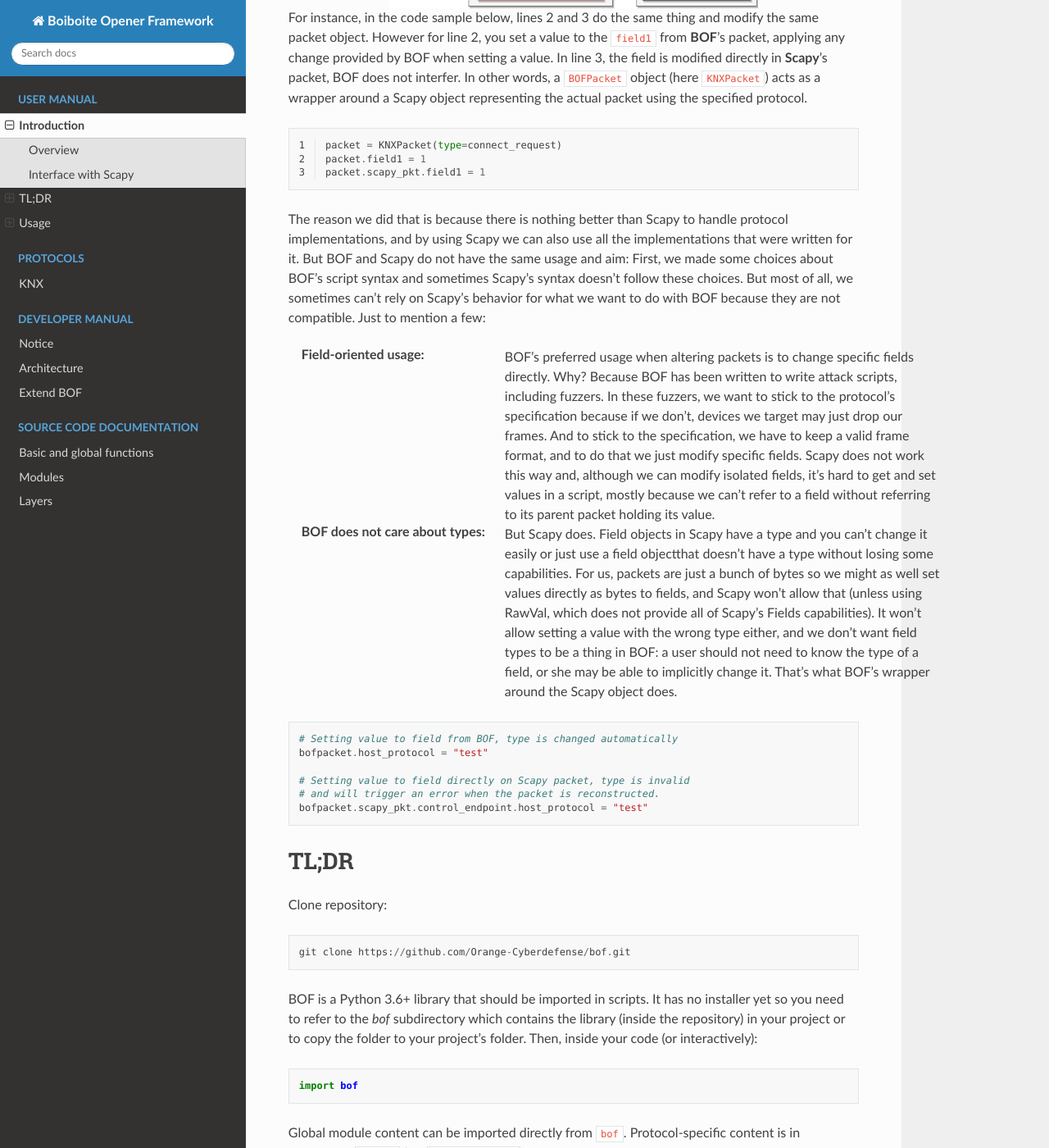
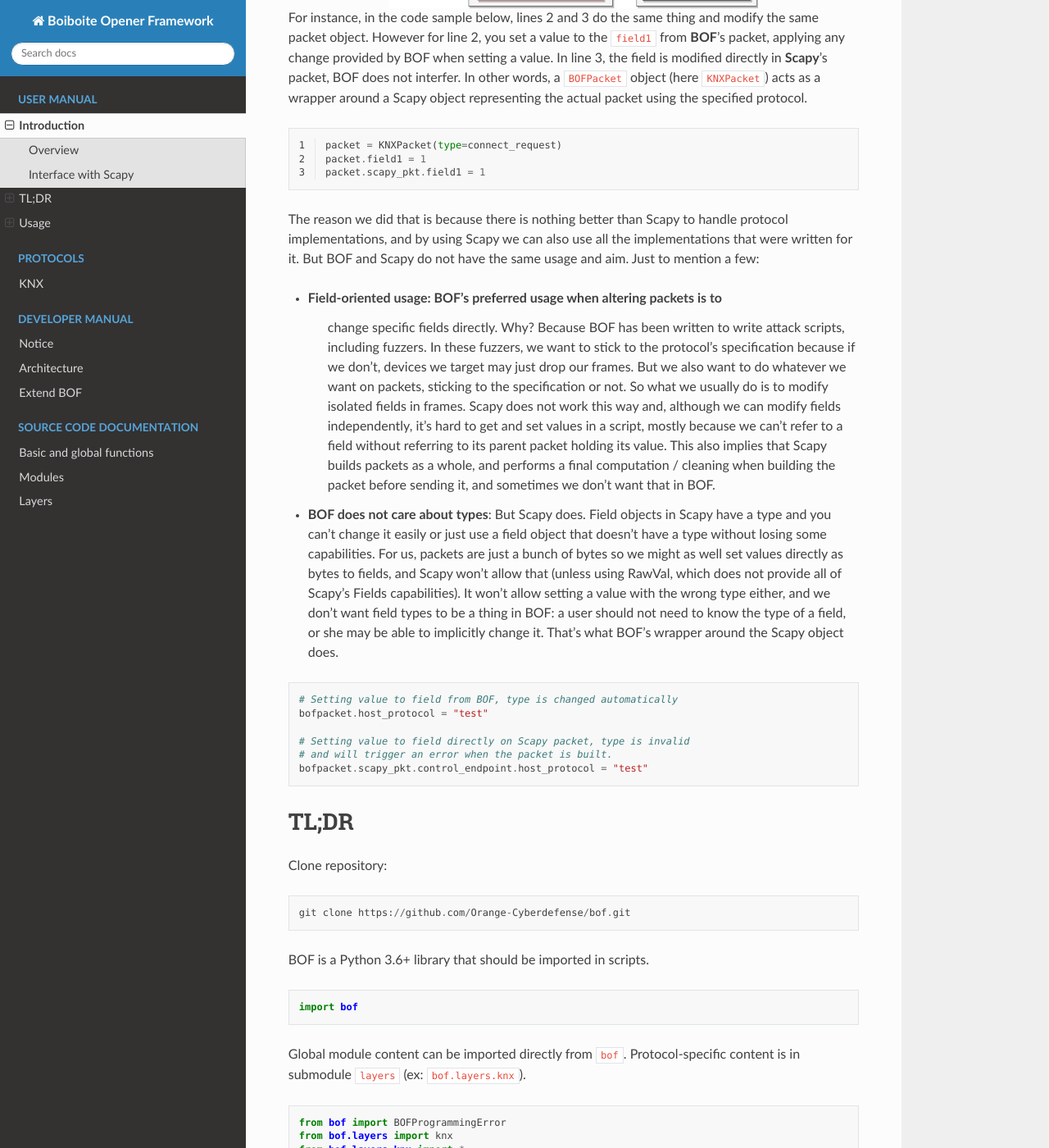
Before and after one commit to Orange-Cyberdefense/bof, a Sphinx documentation site: the page built from docs/man/user.rst, in a window 1280 px wide and 1400 px high, scrolled down 1723 px. Shown: the whole window at 82% size. Built offline with Sphinx 7.4.7 and the Read the Docs theme 2.0.0, drawn with Linux system fonts in a browser that asks for light colours; some of the changed text lies outside the part shown.

Commit message:
Update to user manual

```diff
--- a/docs/man/user.rst
+++ b/docs/man/user.rst
@@ -64,31 +65,30 @@
 The reason we did that is because there is nothing better than Scapy to handle
 protocol implementations, and by using Scapy we can also use all the
 implementations that were written for it. But BOF and Scapy do not have the same
-usage and aim: First, we made some choices about BOF's script syntax and
-sometimes Scapy's syntax doesn't follow these choices. But most of all, we
-sometimes can't rely on Scapy's behavior for what we want to do with BOF because
-they are not compatible. Just to mention a few:
+usage and aim. Just to mention a few:
 
-:Field-oriented usage:
-   BOF's preferred usage when altering packets is to change specific fields
-   directly. Why? Because BOF has been written to write attack scripts,
-   including fuzzers. In these fuzzers, we want to stick to the protocol's
-   specification because if we don't, devices we target may just drop our
-   frames. And to stick to the specification, we have to keep a valid frame
-   format, and to do that we just modify specific fields. Scapy does not work
-   this way and, although we can modify isolated fields, it's hard to get and
-   set values in a script, mostly because we can't refer to a field without
-   referring to its parent packet holding its value.
-:BOF does not care about types:
-  But Scapy does. Field objects in Scapy have a type and you can't change it
-  easily or just use a field objectthat doesn't have a type without losing some
-  capabilities. For us, packets are just a bunch of bytes so we might as well
-  set values directly as bytes to fields, and Scapy won't allow that (unless
-  using RawVal, which does not provide all of Scapy's Fields capabilities). It
-  won't allow setting a value with the wrong type either, and we don't want
-  field types to be a thing in BOF: a user should not need to know the type of a
-  field, or she may be able to implicitly change it. That's what BOF's wrapper
-  around the Scapy object does.
+* **Field-oriented usage**: BOF's preferred usage when altering packets is to
+   change specific fields directly. Why? Because BOF has been written to write
+   attack scripts, including fuzzers. In these fuzzers, we want to stick to the
+   protocol's specification because if we don't, devices we target may just drop
+   our frames. But we also want to do whatever we want on packets, sticking to
+   the specification or not. So what we usually do is to modify isolated fields
+   in frames. Scapy does not work this way and, although we can modify fields
+   independently, it's hard to get and set values in a script, mostly because we
+   can't refer to a field without referring to its parent packet holding its
+   value. This also implies that Scapy builds packets as a whole, and performs a
+   final computation / cleaning when building the packet before sending it, and
+   sometimes we don't want that in BOF.
+
+* **BOF does not care about types**: But Scapy does. Field objects in Scapy have
+  a type and you can't change it easily or just use a field object that doesn't
+  have a type without losing some capabilities. For us, packets are just a bunch
+  of bytes so we might as well set values directly as bytes to fields, and Scapy
+  won't allow that (unless using RawVal, which does not provide all of Scapy's
+  Fields capabilities). It won't allow setting a value with the wrong type
+  either, and we don't want field types to be a thing in BOF: a user should not
+  need to know the type of a field, or she may be able to implicitly change
+  it. That's what BOF's wrapper around the Scapy object does.
 
 .. code-block:: python
 
@@ -96,7 +96,7 @@
    bofpacket.host_protocol = "test"
 
    # Setting value to field directly on Scapy packet, type is invalid
-   # and will trigger an error when the packet is reconstructed.
+   # and will trigger an error when the packet is built.
    bofpacket.scapy_pkt.control_endpoint.host_protocol = "test"
 
 TL;DR
@@ -106,10 +106,7 @@
 
     git clone https://github.com/Orange-Cyberdefense/bof.git
 
-BOF is a Python 3.6+ library that should be imported in scripts.  It has no
-installer yet so you need to refer to the `bof` subdirectory which contains the
-library (inside the repository) in your project or to copy the folder to your
-project's folder. Then, inside your code (or interactively):
+BOF is a Python 3.6+ library that should be imported in scripts.
 
 .. code-block:: python
 
@@ -130,8 +128,20 @@
 	  the others. Please refer to the **Protocols** section of this
 	  documentation for protocol-specific stuff.
 
-Discover devices on a network
------------------------------
+Several ways to discover devices on a network
+---------------------------------------------
+
+Passive discovery from the discovery module
++++++++++++++++++++++++++++++++++++++++++++
+
+.. code-block:: python
+
+   from bof.modules.discovery import *
+
+   devices = passive_discovery(iface="eth0", verbose=True)
+
+Device discovery using a layer's high-level function
+++++++++++++++++++++++++++++++++++++++++++++++++++++
 
 .. code-block:: python
 
@@ -145,6 +155,17 @@
 
   Device: "boiboite" @ 192.168.1.242:3671 - KNX address: 15.15.255 - Hardware: 00:00:ff:ff:ff:ff (SN: 0123456789)
 
+Create and send your own discovery packet
++++++++++++++++++++++++++++++++++++++++++
+
+.. code-block:: python
+
+   from bof.layers.knx import *
+
+   pkt = KNXPacket(type="search request")
+   responses = KNXnet.multicast(pkt, (KNX_MULTICAST_ADDR, KNX_PORT))
+   for response, _ in responses:
+       print(KNXPacket(response))
 
 Send and receive packets
 ------------------------
@@ -196,7 +217,8 @@
 	       crafting in BOF but does not tell you how to create and
 	       manipulate packets with specific protocols. As there may be
 	       differences depending on the protocol, please refer to the
-	       **Protocols** section for details.
+	       **Protocols** section for details. Please note that not all
+	       layers existing in BOF implement a BOFPacket object.
 
 Protocol-dependent packets you may manipulate in BOF all inherit from
 ``BOFPacket``. For instance, ``KNXPacket`` is the BOF packet from the protocol
@@ -367,6 +389,13 @@
    finally:
        knxnet.disconnect()
 
+There are also various ntework-related functions to use directly. For instance,
+to send requests via multicast:
+
+.. code-block:: python
+
+   responses = KNXnet.multicast(pkt, (KNX_MULTICAST_ADDR, KNX_PORT))
+
 Error handling and logging
 --------------------------
 
```
Also changed, not shown: other parts of docs/man/user.rst (+4 -2 lines), README.md (+4 -3 lines).
